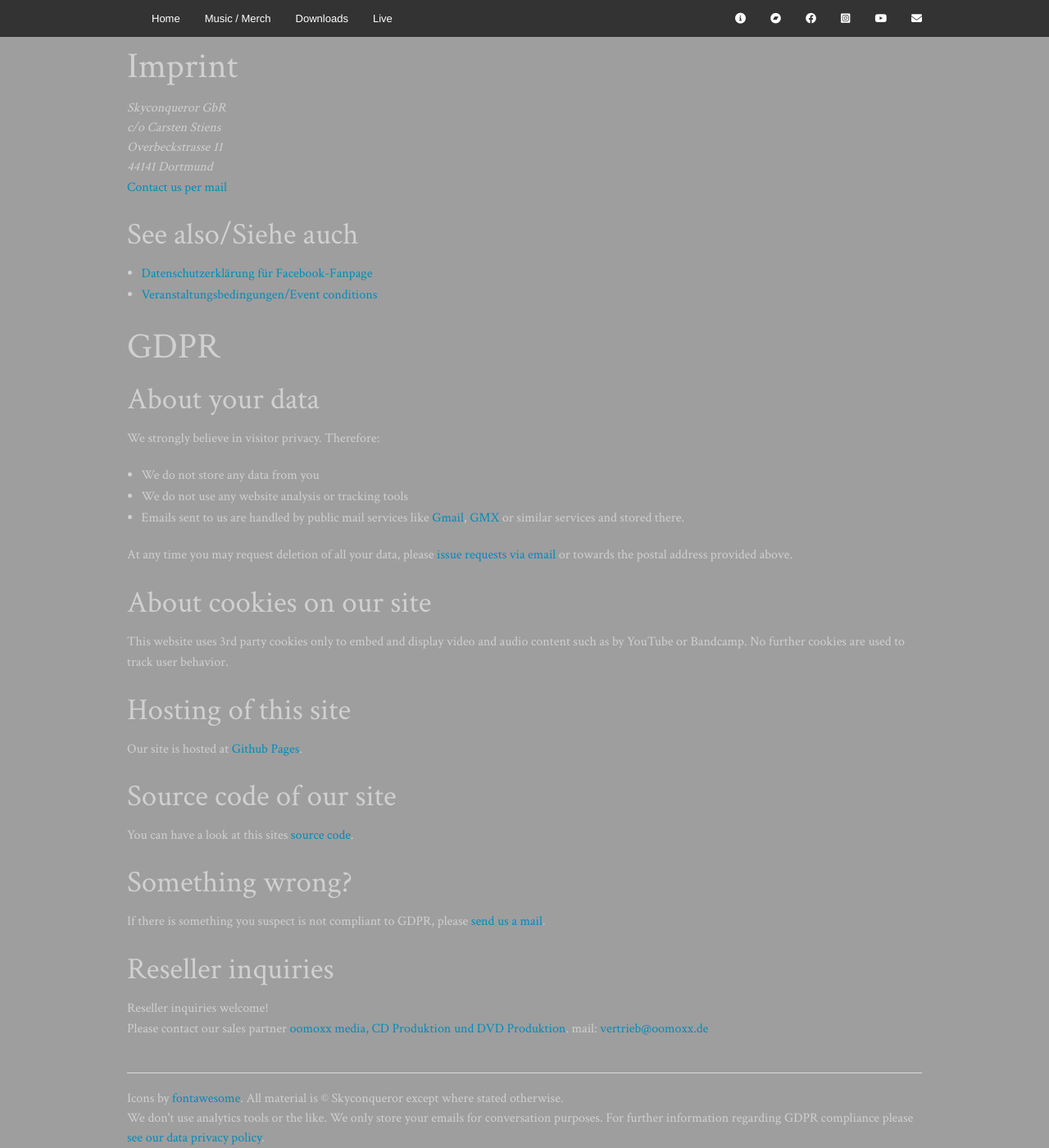
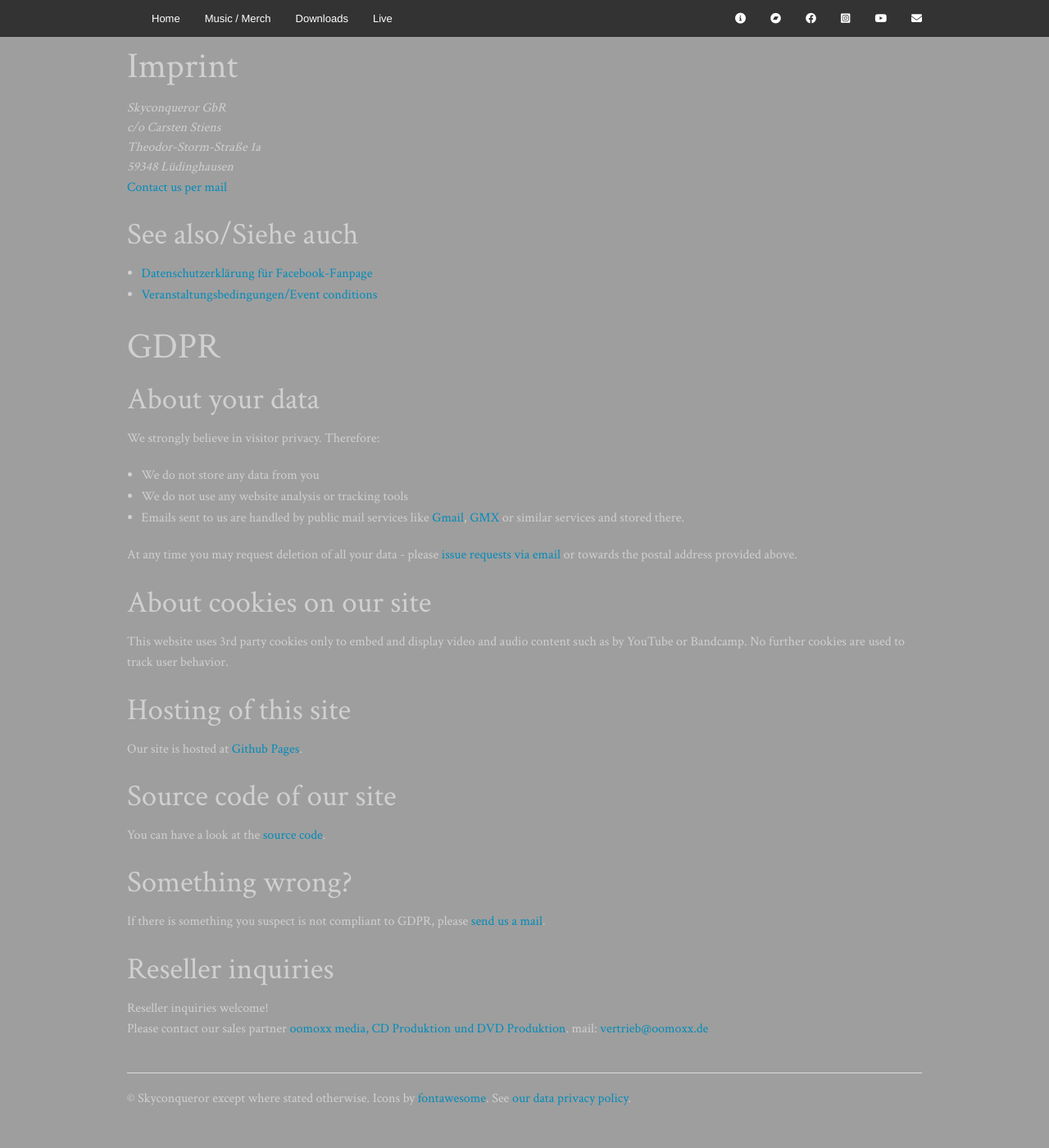
Before and after one commit to skyconqueror/skyconqueror.github.io, a Jekyll site: the page built from imprint.md, in a window 1280 px wide and 1400 px high, scrolled down 346 px. Shown: the whole window at 82% size. Built offline with Jekyll 4.4.1, drawn with Linux system fonts in a browser that asks for light colours; our own code applies the rules of GitHub Pages for plain Markdown files; after the commit the page ends 1698 px from its top, so only the background shows below that.

Commit message:
Minor fixes: update index page and GbR address

```diff
--- a/_includes/footer.html
+++ b/_includes/footer.html
@@ -1,13 +1,9 @@
 
 <div class="row">
     <div class="columns small-12 medium-12 large-12">
-        Icons by <a href="https://fontawesome.com/">fontawesome</a>. All material is &copy;
-        Skyconqueror except where stated otherwise.
-    </div>
-    <div class="columns small-12 medium-12 large-12">
-        We don't use analytics tools or the like. We only store your
-        emails for conversation purposes. For further information regarding GDPR compliance please
-        <a href="/imprint.html">see our data privacy policy</a>.
+        &copy; Skyconqueror except where stated otherwise.
+        Icons by <a href="https://fontawesome.com/">fontawesome</a>.
+        See <a href="/imprint.html">our data privacy policy</a>.
     </div>
 </div>
 
--- a/imprint.md
+++ b/imprint.md
@@ -10,8 +10,8 @@ meta: imprint legal address dealer inquiries partner gdpr
 <address>
 Skyconqueror GbR<br/>
 c/o Carsten Stiens<br/>
-Overbeckstrasse 11<br/>
-44141 Dortmund<br/>
+Theodor-Storm-Straße 1a<br/>
+59348 Lüdinghausen<br/>
 </address>
 
 <a href="mailto:info@skyconqueror.de">Contact us per mail</a>
@@ -31,7 +31,7 @@ We strongly believe in visitor privacy. Therefore:
 * We do not use any website analysis or tracking tools
 * Emails sent to us are handled by public mail services like [Gmail](https://www.google.com/gmail/), [GMX](https://www.gmx.net/) or similar services and stored there.
 
-At any time you may request deletion of all your data, please [issue requests via email](mailto:gdpr@skyconqueror.de) or towards the postal address provided above.
+At any time you may request deletion of all your data - please [issue requests via email](mailto:gdpr@skyconqueror.de) or towards the postal address provided above.
 
 ## About cookies on our site
 This website uses 3rd party cookies only to embed and display video and audio content such as by YouTube or Bandcamp. No further cookies are used to track user behavior.
@@ -40,7 +40,7 @@ This website uses 3rd party cookies only to embed and display video and audio co
 Our site is hosted at [Github Pages](https://pages.github.com/).
 
 ## Source code of our site
-You can have a look at this sites [source code](https://github.com/skyconqueror/skyconqueror.github.io).
+You can have a look at the [source code](https://github.com/skyconqueror/skyconqueror.github.io).
 
 ## Something wrong?
 If there is something you suspect is not compliant to GDPR, please [send us a mail](mailto:gdpr@skyconqueror.de).
```
Also changed, not shown: index.html (+12 -18 lines).
